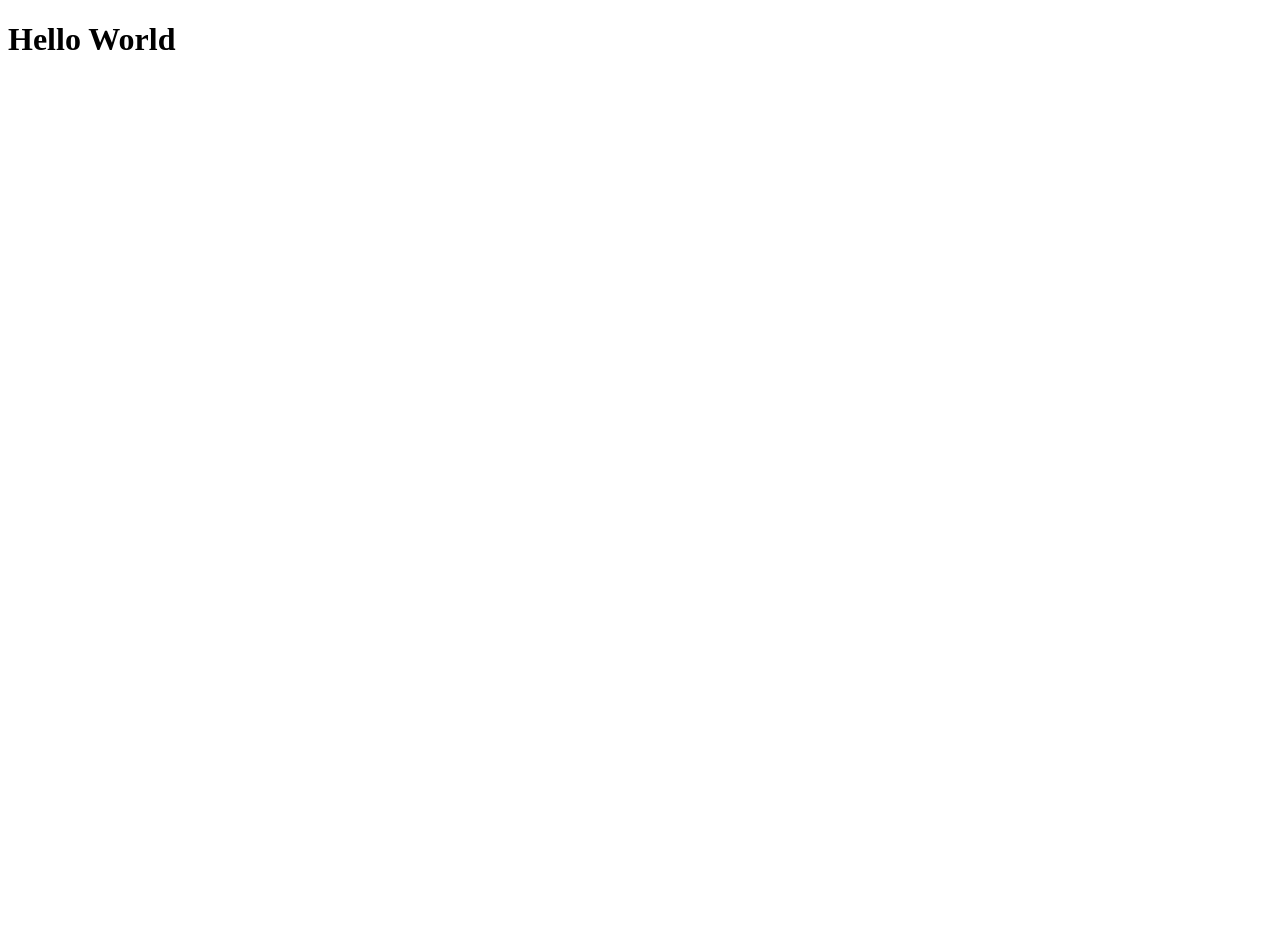
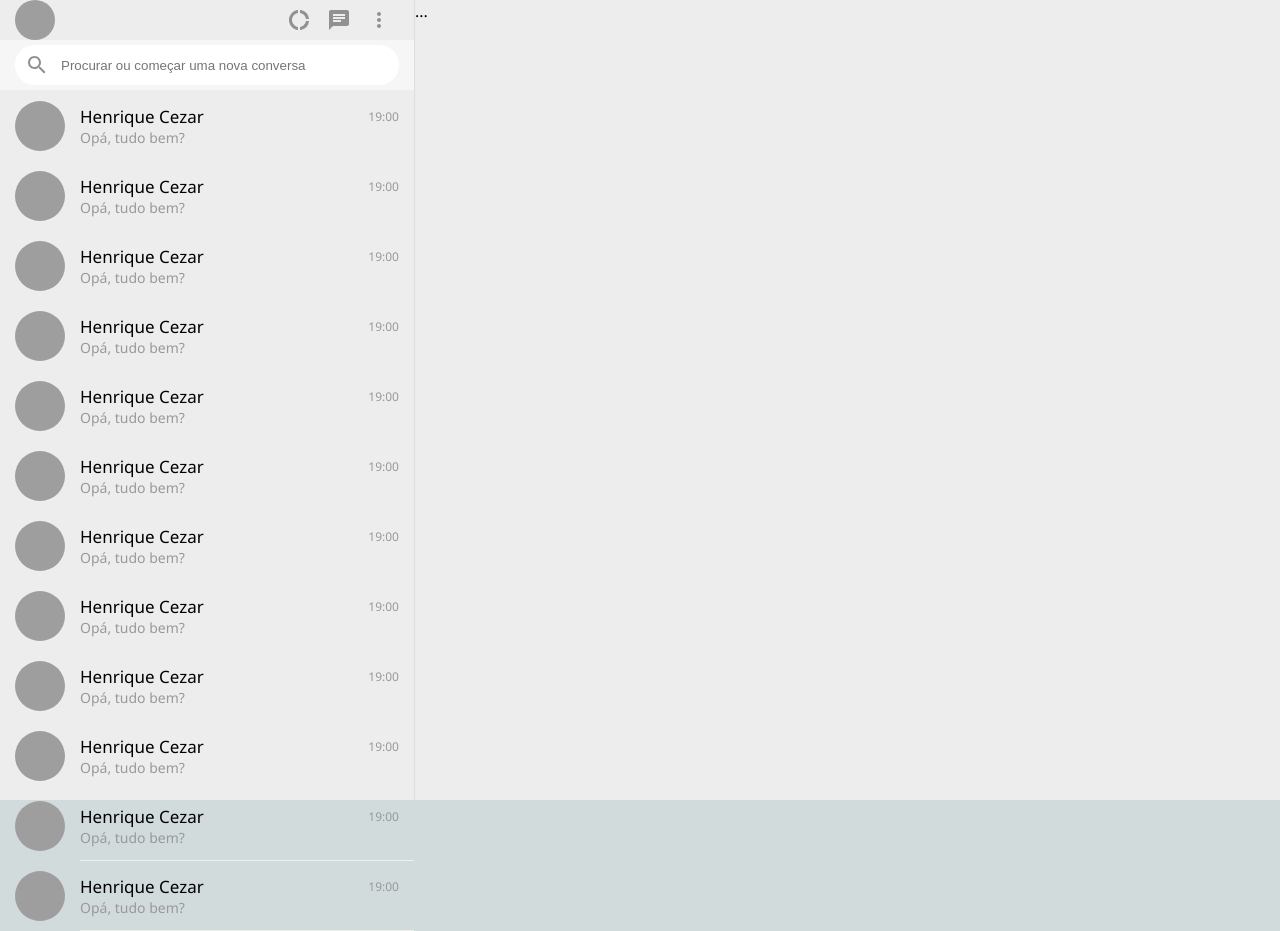
Before and after one commit to HenriqueCeZ/React-Chat, a React (Create React App) app: page / in a window 1280 px wide. Before the commit the page ends 800 px from the top, so only its background shows below. Built offline with nearby package versions, Linux system fonts and the light colour scheme; grey boxes are pictures that could not be loaded.

Commit message:
chatlist styles is complete

```diff
--- a/src/App.js
+++ b/src/App.js
@@ -1,7 +1,61 @@
+import './app.css'
+import DonutLargeIcon from '@material-ui/icons/DonutLarge';
+import ChatIcon from '@material-ui/icons/Chat';
+import MoreVertIcon from '@material-ui/icons/MoreVert';
+import SearchIcon from '@material-ui/icons/Search';
+import React, {useState, useEffect} from 'react'
+import ChatList from './components/ChatList';
+function App() {
+      const [chatlist, setChatList] = useState([{},{},{},{},{},{},{},{},{},{},{},{}]);
 
-function App() {
   return (
-    <h1>Hello World</h1>
+      <div class='app-window'>
+        <div class="sidebar">
+          <header>
+            <img className="header--avatar" src="https://www.w3schools.com/howto/img_avatar2.png" alt="" />
+              <div class="header--buttons">
+                <div className="header--btn">
+                    <DonutLargeIcon style={{color:'#919191'}}/>
+
+                </div>
+                <div className="header--btn">
+                    <ChatIcon style={{color:'#919191'}}/>
+
+                </div>
+                <div className="header--btn">
+                    <MoreVertIcon style={{color:'#919191'}}/>
+
+                </div>
+
+
+              </div>
+
+          </header>
+          <div className="search">
+                <div className="search--input">
+                    <SearchIcon font-size="small" style={{color:'#919191'}}/>
+                    <input type="search" placeholder="Procurar ou começar uma nova conversa" />
+                  </div>
+            </div>
+
+            <div className="chatList">
+
+                {chatlist.map((item, key) =>(
+                  <ChatList
+                    key={key}
+                  />
+                ))}
+
+
+              </div>
+
+        </div>
+        <div className="contentarea">
+        ...
+
+        </div>
+
+      </div>
 
   );
 }
--- /dev/null
+++ b/src/components/ChatList.js
@@ -0,0 +1,28 @@
+import React from 'react'
+import './chatListItem.css'
+
+export default function ChatList() {
+    return (
+        <div class="chatListItem">
+            <img className="chatListItem--avatar" src="https://www.w3schools.com/howto/img_avatar2.png" alt="" />
+            <div className="chatListItem--lines">
+                <div className="chatListItem--line">
+                    <div className="chatListItem--name">Henrique Cezar</div>
+                    <div className="chatListItem--date">19:00</div>
+
+
+                </div>
+                <div className="chatListItem--line">
+                        <div className="chatListItem--lastMsg">
+                                <p>Opá, tudo bem?</p>
+
+                        </div>
+
+
+                </div>
+
+
+            </div>
+        </div>
+    )
+}
--- /dev/null
+++ b/src/components/chatListItem.css
@@ -0,0 +1,61 @@
+.chatListItem{
+    display:flex;
+    cursor: pointer;
+    align-items: center;
+    height: 70px;
+}
+.chatListItem--avatar{
+    width: 50px;
+    height: 50px;
+    border-radius:50%;
+    margin-left: 15px;
+}
+.chatListItem:hover{
+    background-color:#F5F5F5;
+}
+
+.chatListItem--lines{
+    flex: 1;
+    height:100%;
+    display: flex;
+    flex-direction: column;
+    justify-content: center;
+    border-bottom: 1px solid #EEE;
+    padding-right: 15px;
+    margin-left:15px;
+
+
+    flex-wrap:wrap;
+    min-width: 0;
+
+
+}
+
+.chatListItem--line{
+    display: flex;
+    justify-content: space-between;
+    align-items: center;
+    width: 100%;
+}
+.chatListItem--name{
+    font-size:17px;
+    color:black;
+}
+.chatListItem--date{
+    font-size:12px;
+    color:#999;
+}
+
+.chatListItem--lastMsg{
+    font-size: 14px;
+    color: #999;
+    display: flex;
+    width: 100%;
+}
+
+.chatListItem--lastMsg p{
+    overflow: hidden;
+    white-space: nowrap;
+    text-overflow: ellipsis;
+    margin: 0;
+}
```
